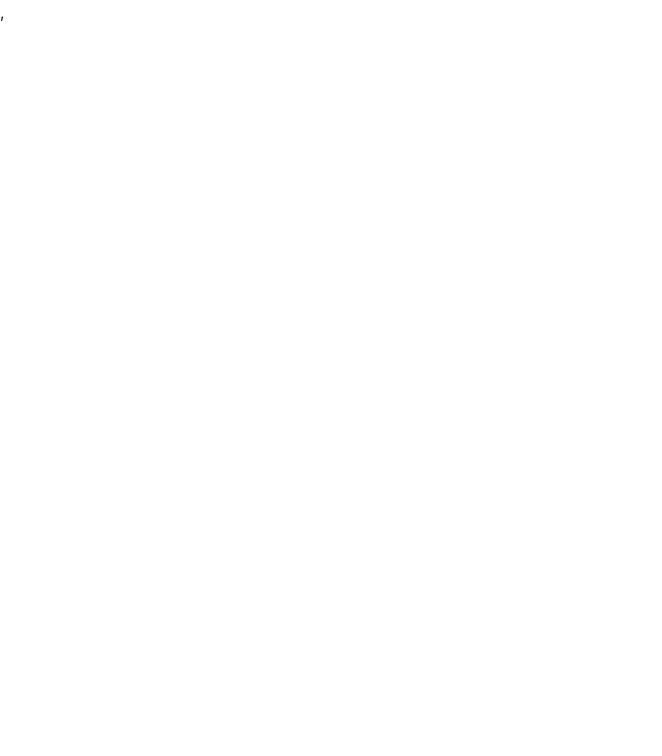
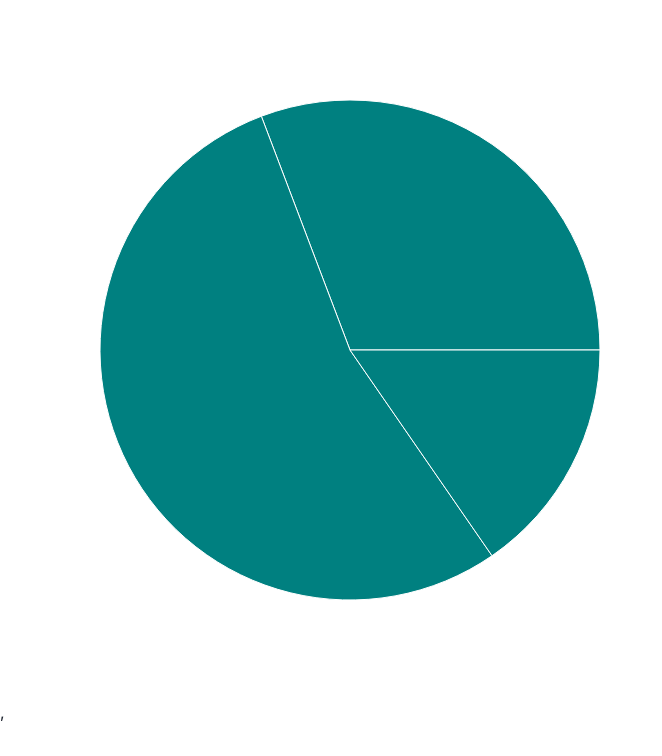
Before and after one commit to ggeils/Pest-Control, a React (Create React App) app: page /Chart in a window 1280 px wide. Shown: the top 756 px of the page, without its empty margins (0-662 px from the left). Built offline with nearby package versions, Linux system fonts and the light colour scheme.

Commit message:
created rudamentary chart with Recharts in chart.js and added route to chart page in index.js

```diff
--- a/package.json
+++ b/package.json
@@ -17,9 +17,10 @@
     "react": "^17.0.2",
     "react-dom": "^17.0.2",
     "react-icons": "^4.3.1",
+    "react-router-dom": "^5.0.1",
     "react-scripts": "5.0.0",
-    "web-vitals": "^2.1.4",
-    "react-router-dom": "^5.0.1"
+    "recharts": "^2.1.9",
+    "web-vitals": "^2.1.4"
   },
   "scripts": {
     "start": "react-scripts start",
--- /dev/null
+++ b/src/components/Chart.js
@@ -0,0 +1,18 @@
+import React from "react";
+import { PieChart, Pie } from "recharts";
+
+const Chart = () => {
+  const data = [
+    { name: "Low", bugs: 4 },
+    { name: "Medium", bugs: 7 },
+    { name: "High", bugs: 2 },
+  ];
+
+  return (
+    <PieChart width={700} height={700}>
+      <Pie data={data} dataKey="bugs" outerRadius={250} fill="teal" />
+    </PieChart>
+  );
+};
+
+export default Chart;
--- a/src/index.js
+++ b/src/index.js
@@ -8,6 +8,7 @@ import { BrowserRouter, Route, Switch } from "react-router-dom";
 import Login from "../src/components/Login";
 import SignUp from "../src/components/SignUp";
 import Report from "../src/components/Report";
+import Chart from "./components/Chart";
 
 ReactDOM.render(
   <StrictMode>
@@ -17,6 +18,7 @@ ReactDOM.render(
         <Route exact path="/" component={Login} />
         <Route path="/SignUp" component={SignUp} />
         <Route path="/Report" component={Report} />
+        <Route path="/Chart" component={Chart} />
       </Switch>
       </BrowserRouter>,
     </ChakraProvider>
```
Also changed, not shown: 1 other file (tests, documents, lock files or other folders).
